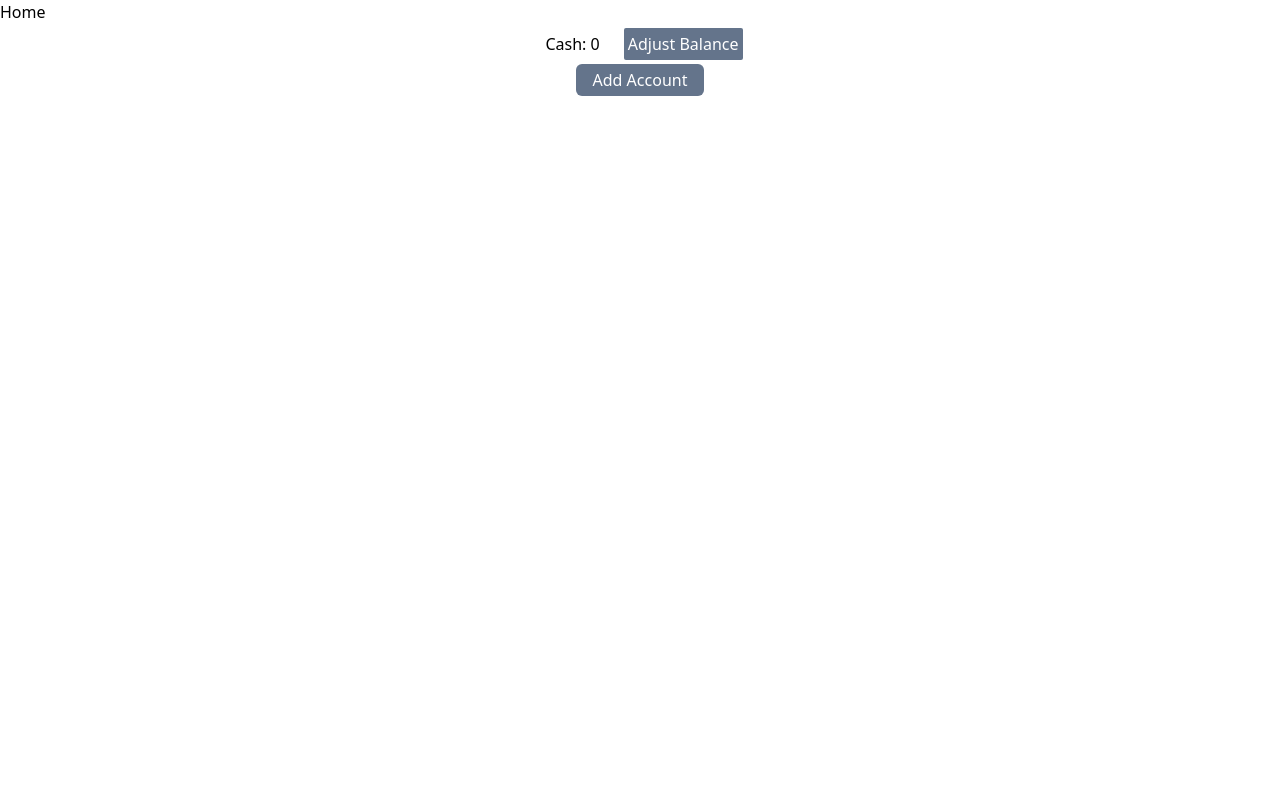
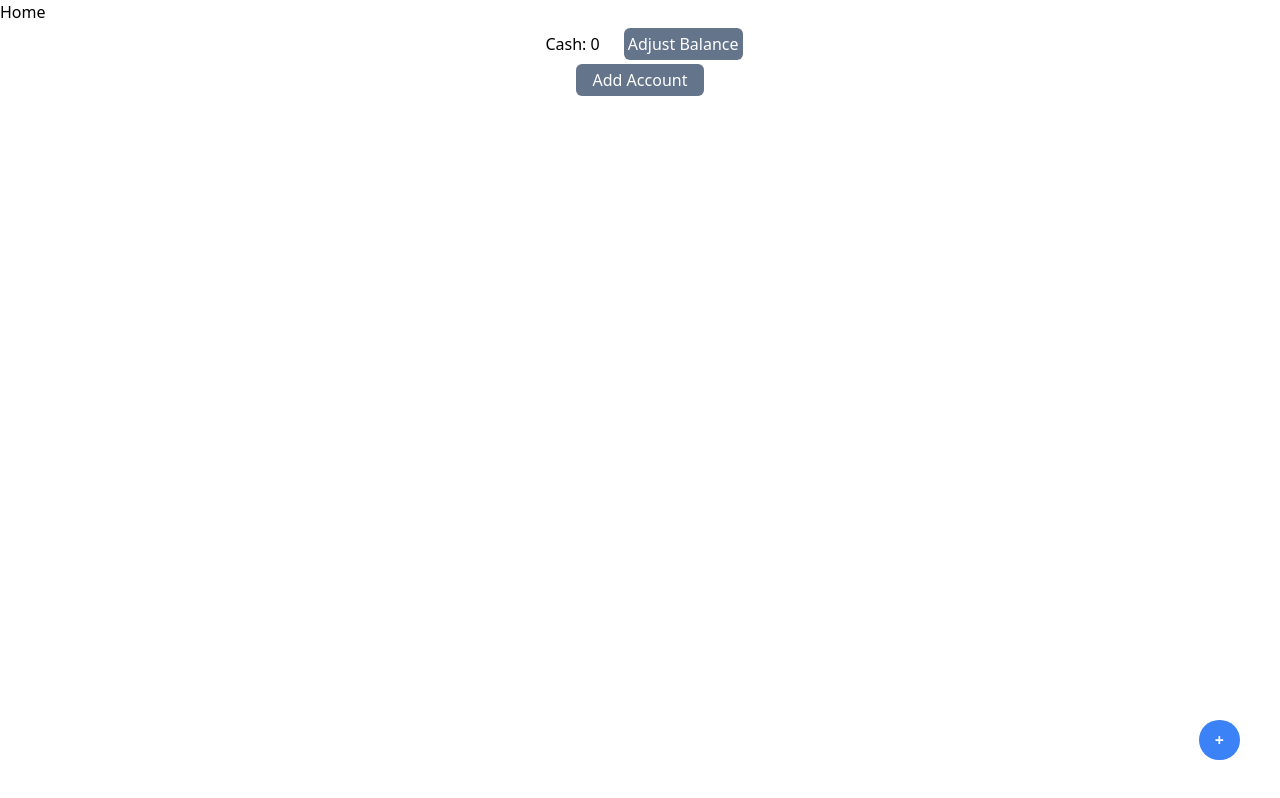
Before and after one commit to praniil/financetracker, a React (Create React App) app: page / in a window 1280 px wide. Built offline with nearby package versions, Linux system fonts and the light colour scheme.

Commit message:
update: updated main accBalance.tsx

```diff
--- a/package.json
+++ b/package.json
@@ -18,6 +18,7 @@
     "pool": "^0.4.1",
     "react": "^18.2.0",
     "react-dom": "^18.2.0",
+    "react-icons": "^4.11.0",
     "react-router-dom": "^6.18.0",
     "react-scripts": "5.0.1",
     "typescript": "^4.9.5",
--- a/src/App.tsx
+++ b/src/App.tsx
@@ -6,6 +6,8 @@ import AccBalance from "./Frontend/Components/AccountBalance/AccBalance";
 import Stats from "./Frontend/Components/ExpenseStructure/Stats";
 import AddAccount from "./Frontend/Components/AccountBalance/AddAccount";
 import Navbar from "./Frontend/Navbar/Navbar";
+import Template from "./Frontend/Components/AccountBalance/Template";
+import NewRecord from "./Frontend/Components/AccountBalance/NewRecord";
 
 function App() {
   return (
@@ -15,7 +17,10 @@ function App() {
         <Routes>
           <Route path="/" element={<AccBalance />} />
           {/* <Stats/> */}
-          <Route path="/addAccount" element={<AddAccount />} />
+          <Route path="/addAccount" element={<AddAccount/>} />
+          <Route path="/template" element={<Template/>} />
+          <Route path="/newRecord" element={<NewRecord/>} />
+
         </Routes>
       </div>
     </BrowserRouter>
--- a/src/Frontend/Components/AccountBalance/AccBalance.tsx
+++ b/src/Frontend/Components/AccountBalance/AccBalance.tsx
@@ -8,9 +8,14 @@ const AccBalance = () => {
   const [isAdjustingBalance, setIsAdjustingBalance] = useState<boolean>(false);
   const [newBalance, setNewBalance] = useState<number | null>(null);
   const [isDropdown, setIsDropdown] = useState<boolean>(false);
+  const [isNewRecordDown, setIsNewRecordDown] = useState<boolean>(false);
 
+  //dropdown
   function toggleDropdown() {
     setIsDropdown(!isDropdown);
+  }
+  function toggleRecordDropdown() {
+    setIsNewRecordDown(!isNewRecordDown);
   }
   function handleBalance() {
     setIsAdjustingBalance(!isAdjustingBalance);
@@ -74,7 +79,7 @@ const AccBalance = () => {
         ) : (
           <button
             onClick={handleBalance}
-            className="bg-slate-500 text-white rounded-sm p-1 m-1"
+            className="bg-slate-500 text-white rounded-md p-1 m-1"
           >
             {" "}
             Adjust Balance{" "}
@@ -86,7 +91,7 @@ const AccBalance = () => {
       <button className="bg-blue-500 text-white rounded-sm p-1 m-1" onClick={toggleDropdown}>Add Account</button>} */}
       <div className="flex flex-col">
         <button
-          className="bg-slate-500 text-white rounded-md p-1 m-auto w-32 "
+          className="bg-slate-500 text-white rounded-md p-1 m-auto w-32"
           onClick={toggleDropdown}
         >
           Add Account
@@ -107,11 +112,33 @@ const AccBalance = () => {
                 <li>
                   <Link to="#">Bank Sync</Link>
                   <p className="font-serif text-sm text-slate-500">
-                    Connect to your bank account. Synchronise your transactions to Wallet automatically.
+                    Connect to your bank account. Synchronise your transactions
+                    to Wallet automatically.
                   </p>
                 </li>
               </ul>
             </div>
+          </div>
+        )}
+      </div>
+      <div>
+        <button
+          className="bg-blue-500 text-white font-bold py-2 px-4 rounded-full absolute bottom-0 right-0 m-10"
+          onClick={toggleRecordDropdown}
+        >
+          +
+        </button>
+
+        {isNewRecordDown && (
+          <div>
+            <ul className="absolute bottom-20 right-24">
+              <Link to="/template">
+                <li>Template</li>
+              </Link>
+              <Link to="/newRecord">
+                <li>New Record</li>
+              </Link>
+            </ul>
           </div>
         )}
       </div>
```
Also changed, not shown: 1 other file (tests, documents, lock files or other folders).
